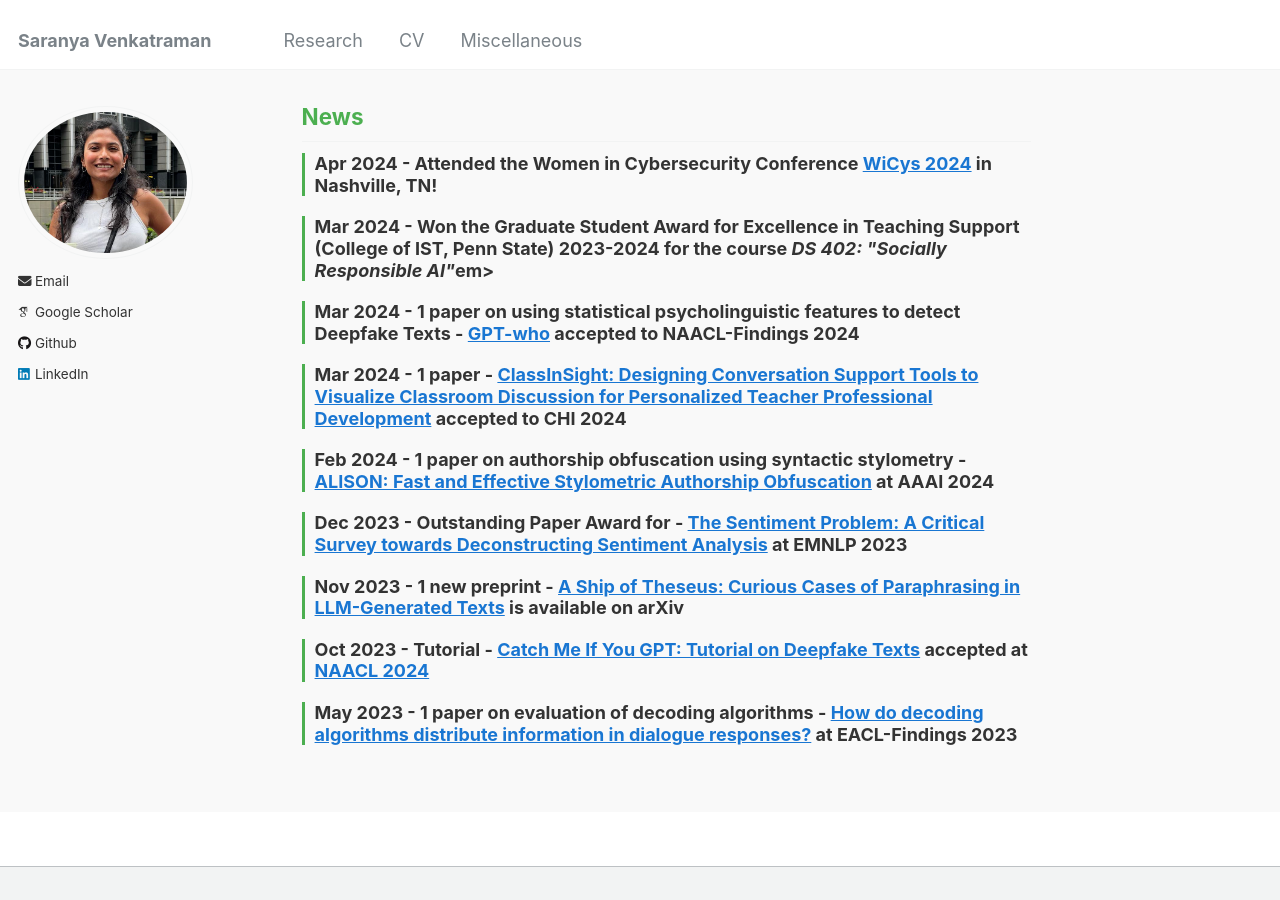
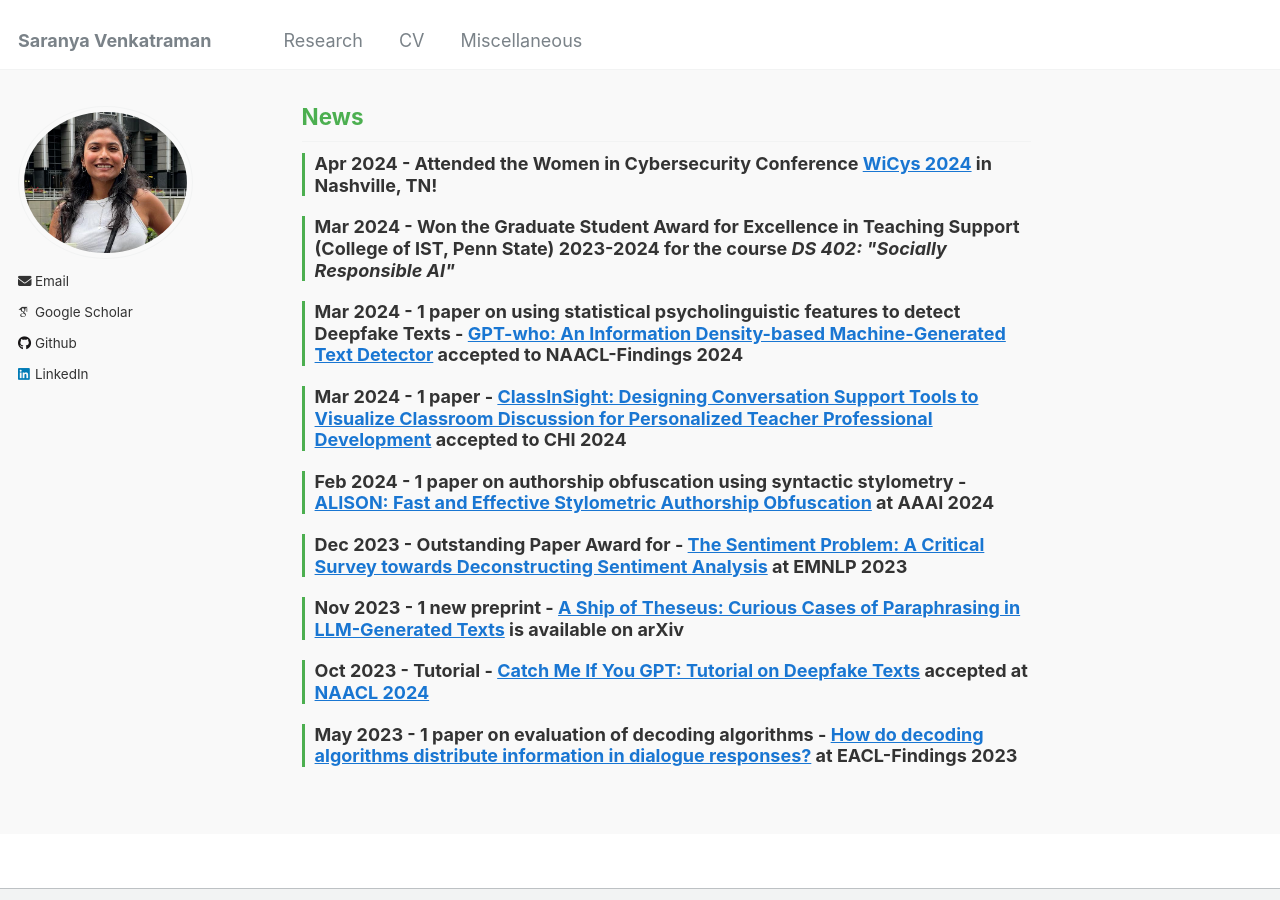
Before and after one commit to saranya-venkatraman/saranya-venkatraman.github.io, a Jekyll site: the page built from _pages/about.md, in a window 1280 px wide and 900 px high, scrolled down 365 px. Built offline with Jekyll 4.4.1, drawn with Linux system fonts in a browser that asks for light colours; some web fonts are replaced.

Commit message:
Update about.md

```diff
--- a/_pages/about.md
+++ b/_pages/about.md
@@ -66,11 +66,11 @@ redirect_from:
   </div>
 
   <div class="news-item">
-    <h3>Mar 2024 - Won the Graduate Student Award for Excellence in Teaching Support (College of IST, Penn State) 2023-2024 for the course <em>DS 402: "Socially Responsible AI"</em>em></h3>
+    <h3>Mar 2024 - Won the Graduate Student Award for Excellence in Teaching Support (College of IST, Penn State) 2023-2024 for the course <em>DS 402: "Socially Responsible AI"</em></h3>
   </div>
 
   <div class="news-item">
-    <h3>Mar 2024 - 1 paper on using statistical psycholinguistic features to detect Deepfake Texts - <a href="https://browse.arxiv.org/abs/2310.06202" target="_blank" style="color: #1976d2;">GPT-who</a> accepted to NAACL-Findings 2024</h3>
+    <h3>Mar 2024 - 1 paper on using statistical psycholinguistic features to detect Deepfake Texts - <a href="https://browse.arxiv.org/abs/2310.06202" target="_blank" style="color: #1976d2;">GPT-who: An Information Density-based Machine-Generated Text Detector</a> accepted to NAACL-Findings 2024</h3>
   </div>
 
   <div class="news-item">
```
